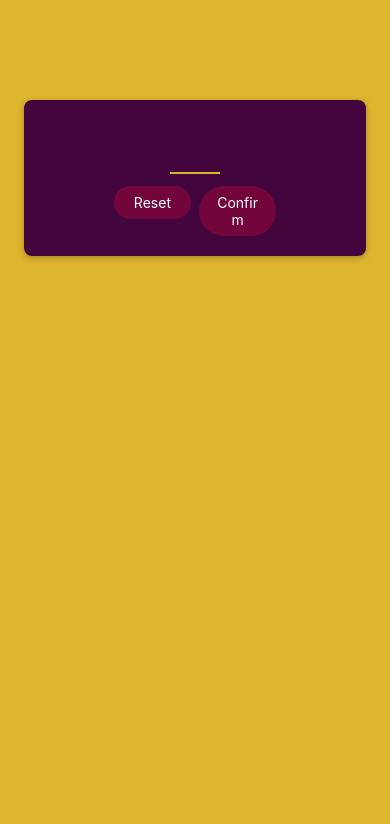
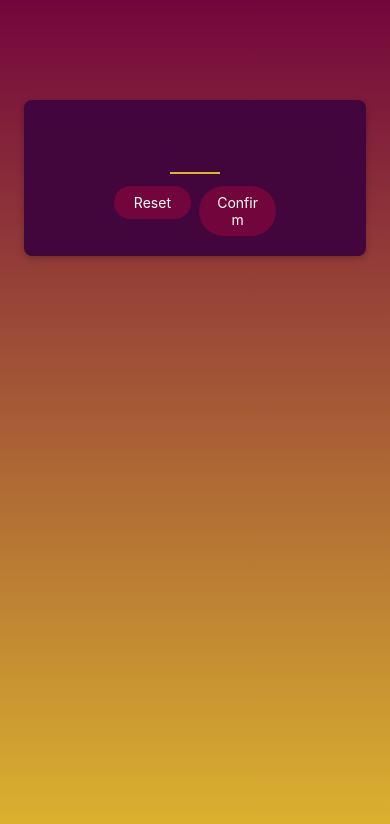
Before and after one commit to amitkr7/NumberGuessingGame, a React Native app: screen / in a window 390 px wide. Shown: the top 824 px of the page. Built offline with nearby package versions, Linux system fonts and the light colour scheme.

Commit message:
Linear Gradient

```diff
--- a/App.js
+++ b/App.js
@@ -1,12 +1,14 @@
 import { StatusBar } from 'expo-status-bar';
-import { StyleSheet, Text, View } from 'react-native';
+import { StyleSheet, Text } from 'react-native';
+import { LinearGradient } from 'expo-linear-gradient';
+
 import StartGameScreen from './screens/StartGameScreen';
 
 export default function App() {
   return (
-    <View style={styles.rootScreen}>
+    <LinearGradient colors={['#72063c', '#ddb52f']} style={styles.rootScreen}>
       <StartGameScreen />
-    </View>
+    </LinearGradient>
   );
 }
 
--- a/package.json
+++ b/package.json
@@ -12,7 +12,8 @@
     "expo": "~49.0.7",
     "expo-status-bar": "~1.6.0",
     "react": "18.2.0",
-    "react-native": "0.72.3"
+    "react-native": "0.72.3",
+    "expo-linear-gradient": "~12.3.0"
   },
   "devDependencies": {
     "@babel/core": "^7.20.0"
```
Also changed, not shown: 1 other file (tests, documents, lock files or other folders).
